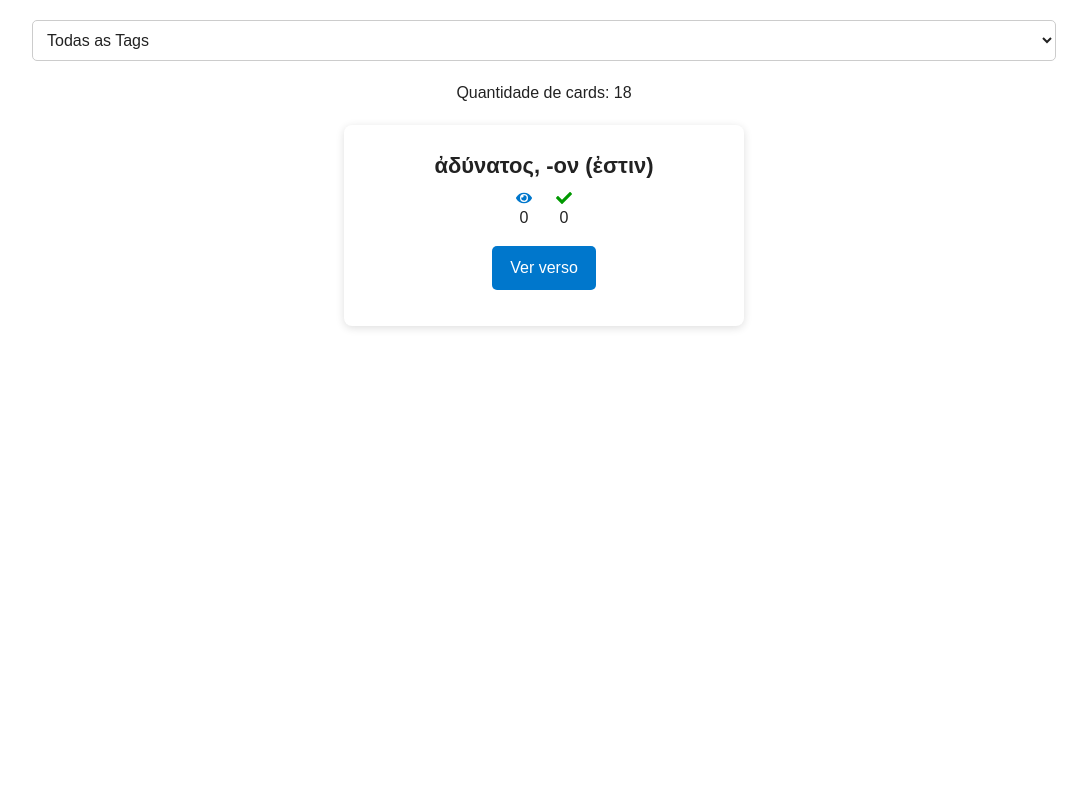
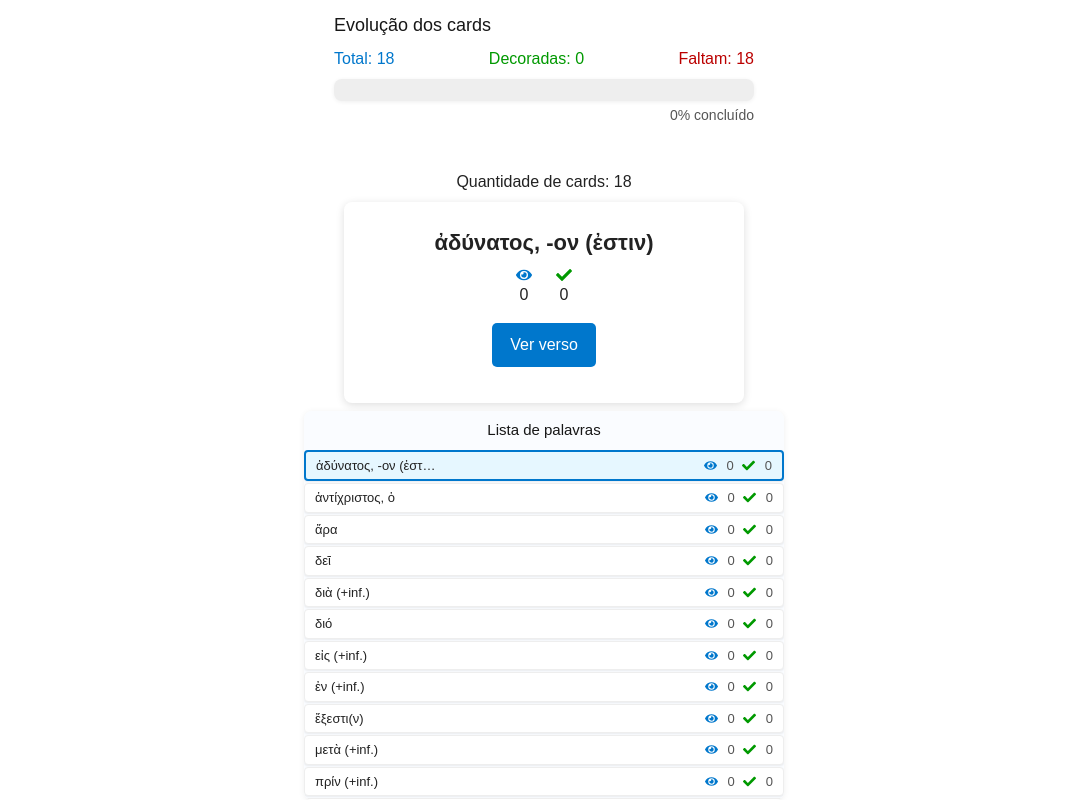
Before and after one commit to thiagobc2/glyphbrain, a Next.js app: page /viewcards in a window 1280 px wide. Shown: the whole page, without its empty margins (96-1183 px from the left). Built offline with nearby package versions, Linux system fonts and the light colour scheme.

Commit message:
fix: add lista

```diff
--- a/src/app/viewcards/page.tsx
+++ b/src/app/viewcards/page.tsx
@@ -1,5 +1,6 @@
 
   'use client';
+  // ...existing code...
   import React, { useState, useEffect } from 'react';
   import { FaEye, FaCheck, FaTimes } from 'react-icons/fa';
 
@@ -121,14 +122,20 @@ export default function ViewCards() {
     // ]
   )
 
-  const [tags, setTags] = useState<string[]>([]);
-  const [selectedTag, setSelectedTag] = useState<string>('');
   const [filteredVocabulary, setFilteredVocabulary] = useState<VocabularioItem[]>(vocabulary);
+  // Lista ordenada para exibição
+  const sortedList = [...filteredVocabulary].sort((a, b) => {
+    if (b.views !== a.views) return b.views - a.views;
+    return a.remembers - b.remembers;
+  });
   const [currentIndex, setCurrentIndex] = useState(0);
   const [shownCards, setShownCards] = useState<VocabularioItem[]>([]);
+  // Histórico de acertos para cada card
+  const [history, setHistory] = useState<Record<string, number[]>>({});
   // Carregar dados do localStorage ao iniciar
   useEffect(() => {
     const saved = localStorage.getItem('vocabularyStats');
+    const savedHistory = localStorage.getItem('vocabularyHistory');
     if (saved) {
       const stats = JSON.parse(saved);
       setVocabulary(prev => prev.map(item => {
@@ -139,31 +146,11 @@ export default function ViewCards() {
         return item;
       }));
     }
+    if (savedHistory) {
+      setHistory(JSON.parse(savedHistory));
+    }
+    setFilteredVocabulary(vocabulary);
   }, []);
-
-  useEffect(() => {
-    const uniqueTags = Array.from(
-      new Set(vocabulary.flatMap(item => item.tags.split(',').map(tag => tag.trim())))
-    );
-    setTags(uniqueTags);
-  }, [vocabulary]);
-
-  useEffect(() => {
-    const filtered = selectedTag
-      ? vocabulary.filter(item =>
-        item.tags.split(',').map(tag => tag.trim()).includes(selectedTag)
-      )
-      : vocabulary;
-
-    setFilteredVocabulary(filtered);
-    setShownCards([]);
-  }, [selectedTag, vocabulary]);
-
-  useEffect(() => {
-    if (filteredVocabulary.length > 0 && shownCards.length === filteredVocabulary.length) {
-      setShownCards([]);
-    }
-  }, [filteredVocabulary, shownCards]);
 
   const handleNextCard = (remembered: boolean) => {
     if (filteredVocabulary.length === 0) return;
@@ -182,6 +169,15 @@ export default function ViewCards() {
     });
     setVocabulary(updatedVocabulary);
 
+    // Atualizar histórico de acertos
+    setHistory(prev => {
+      const prevArr = prev[card.palavra] || [];
+      const newArr = [...prevArr, remembered ? 1 : 0].slice(-5);
+      const newHistory = { ...prev, [card.palavra]: newArr };
+      localStorage.setItem('vocabularyHistory', JSON.stringify(newHistory));
+      return newHistory;
+    });
+
     // Salvar stats no localStorage
     const stats: Record<string, { views: number; remembers: number }> = {};
     updatedVocabulary.forEach(item => {
@@ -189,50 +185,79 @@ export default function ViewCards() {
     });
     localStorage.setItem('vocabularyStats', JSON.stringify(stats));
 
-    // Próximo card
+    // Próximo card - algoritmo ponderado
     const remainingCards = filteredVocabulary.filter(
-      item => !shownCards.includes(item)
+      item => !shownCards.includes(item) && item.palavra !== card.palavra
     );
-    const nextCard =
-      remainingCards.length > 0
-        ? remainingCards[Math.floor(Math.random() * remainingCards.length)]
-        : null;
-    if (nextCard) {
+    if (remainingCards.length === 0) return;
+
+    // Score: mais vistos e menos lembrados = maior chance
+    // Se decorado (5 acertos nas últimas 5), score é dividido por 10
+    const scores = remainingCards.map(item => {
+      const hist = history[item.palavra] || [];
+      const isMemorized = hist.length === 5 && hist.every(v => v === 1);
+      const baseScore = (item.views + 1) / (item.remembers + 1);
+      return isMemorized ? baseScore / 10 : baseScore;
+    });
+    const totalScore = scores.reduce((a, b) => a + b, 0);
+    const rand = Math.random() * totalScore;
+    let acc = 0;
+    let nextIdx = 0;
+    for (let i = 0; i < remainingCards.length; i++) {
+      acc += scores[i];
+      if (rand <= acc) {
+        nextIdx = i;
+        break;
+      }
+    }
+    const nextCard = remainingCards[nextIdx];
     setCurrentIndex(filteredVocabulary.indexOf(nextCard));
     setShownCards([...shownCards, nextCard]);
     setShowFront(true);
-    }
   };
+  // Progresso de cards decorados
+  const totalCards = filteredVocabulary.length;
+  // Considera decorado se acertou 5 vezes nas últimas 5 visualizações
+  const memorizedCards = filteredVocabulary.filter(item => {
+    const hist = history[item.palavra] || [];
+    return hist.length === 5 && hist.every(v => v === 1);
+  }).length;
+  const remainingCards = totalCards - memorizedCards;
+  const progressPercent = totalCards > 0 ? Math.round((memorizedCards / totalCards) * 100) : 0;
 
   const currentCard = filteredVocabulary[currentIndex] || null;
   return (
-    <div style={{ textAlign: 'center', marginTop: '20px', color: '#222' }}>
-      <select
-        value={selectedTag}
-        onChange={(e) => setSelectedTag(e.target.value)}
-        style={{
-          marginBottom: '20px',
-          padding: '10px',
-          width: '80%',
-          border: '1px solid #ccc',
-          borderRadius: '5px',
-          color: '#222',
-          background: '#fff',
-        }}
-      >
-        <option value="">Todas as Tags</option>
-        {tags.map(tag => (
-          <option key={tag} value={tag}>
-            {tag}
-          </option>
-        ))}
-      </select>
+  <div style={{ maxHeight: '100vh', minHeight: '100vh', overflow: 'hidden', display: 'flex', flexDirection: 'column', alignItems: 'center', justifyContent: 'flex-start', marginLeft: 30, marginRight: 30 }}>
+      {/* Card e gráfico */}
+      <div style={{ width: '100%', maxWidth: 480 }}>
+        {/* Gráfico de evolução */}
+        <div style={{ maxWidth: 420, margin: '0 auto 8px auto', padding: '12px 0' }}>
+          <div style={{ fontWeight: 500, marginBottom: 8, fontSize: 18 }}>Evolução dos cards</div>
+          <div style={{ display: 'flex', justifyContent: 'space-between', marginBottom: 8 }}>
+            <div style={{ color: '#0077cc', fontWeight: 500 }}>Total: {totalCards}</div>
+            <div style={{ color: '#009900', fontWeight: 500 }}>Decoradas: {memorizedCards}</div>
+            <div style={{ color: '#b00', fontWeight: 500 }}>Faltam: {remainingCards}</div>
+          </div>
+          <div style={{ height: 22, background: '#eee', borderRadius: 8, overflow: 'hidden', marginBottom: 4, boxShadow: '0 1px 4px #0001' }}>
+            <div style={{ width: `${progressPercent}%`, background: 'linear-gradient(90deg,#0077cc 60%,#009900 100%)', height: '100%', transition: 'width 0.3s' }}></div>
+          </div>
+          <div style={{ fontSize: 14, color: '#555', textAlign: 'right' }}>{progressPercent}% concluído</div>
+        </div>
+        <div style={{ textAlign: 'center', marginTop: '8px', color: '#222' }}>
           <br />
           Quantidade de cards: {filteredVocabulary.length}
           {currentCard ? (
-        <>
-          <div style={{ margin: '20px auto', maxWidth: 400, background: '#fff', borderRadius: 8, boxShadow: '0 2px 8px #0002', padding: 24 }}>
+            <div>
+              <div style={{ margin: '8px auto 0 auto', maxWidth: 400, background: '#fff', borderRadius: 8, boxShadow: '0 2px 8px #0002', padding: 24 }}>
                 <div style={{ fontSize: 22, fontWeight: 600, marginBottom: 8 }}>{currentCard.palavra}</div>
+                {/* Status de decorado */}
+                {(() => {
+                  const hist = history[currentCard.palavra] || [];
+                  if (hist.length === 5 && hist.every(v => v === 1)) {
+                    return <div style={{ color: '#009900', fontWeight: 500, marginBottom: 8 }}>✅ Decorado!</div>;
+                  }
+                  return null;
+                })()}
                 {showFront ? null : (
                   <>
                     <div style={{ fontSize: 16, color: '#555', marginBottom: 8 }}>{currentCard.pronuncia}</div>
@@ -270,10 +295,38 @@ export default function ViewCards() {
                   </div>
                 )}
               </div>
-        </>
+            </div>
           ) : (
-        <p style={{ color: '#b00' }}>Nenhum card encontrado para a tag: {selectedTag}</p>
+            <p style={{ color: '#b00' }}>Nenhum card encontrado.</p>
           )}
         </div>
-  )
+      </div>
+      {/* Lista compacta embaixo do card, oculta no verso */}
+      {showFront && (
+        <div style={{ width: '100%', maxWidth: 480, height: 'calc(100vh - 370px)', minHeight: 120, overflowY: 'auto', background: '#fafcff', borderRadius: 8, boxShadow: '0 1px 6px #0001', padding: '8px 0', marginTop: 8 }}>
+          <div style={{ fontWeight: 500, marginBottom: 8, fontSize: 15, textAlign: 'center' }}>Lista de palavras</div>
+          <ul style={{ listStyle: 'none', padding: 0, margin: 0 }}>
+            {sortedList.map(item => (
+              <li key={item.palavra} style={{
+                display: 'flex', alignItems: 'center', justifyContent: 'space-between',
+                padding: '4px 10px', marginBottom: 2,
+                background: currentCard && currentCard.palavra === item.palavra ? '#e6f7ff' : '#fff',
+                borderRadius: 4, boxShadow: '0 1px 2px #0001', cursor: 'pointer',
+                border: currentCard && currentCard.palavra === item.palavra ? '2px solid #0077cc' : '1px solid #eee',
+                fontSize: 13
+              }}
+                onClick={() => setCurrentIndex(filteredVocabulary.indexOf(item))}
+              >
+                <span style={{ fontWeight: 500, color: '#222', fontSize: 13, whiteSpace: 'nowrap', overflow: 'hidden', textOverflow: 'ellipsis', maxWidth: 120 }}>{item.palavra}</span>
+                <span style={{ color: '#555', marginLeft: 8, display: 'flex', alignItems: 'center', gap: 8 }}>
+                  <FaEye style={{ verticalAlign: 'middle', color: '#0077cc', marginRight: 2, fontSize: 13 }} /> {item.views}
+                  <FaCheck style={{ verticalAlign: 'middle', color: '#009900', marginRight: 2, fontSize: 13 }} /> {item.remembers}
+                </span>
+              </li>
+            ))}
+          </ul>
+        </div>
+      )}
+    </div>
+  );
 }
```
Lines whose indentation alone changed are shown as unchanged.
